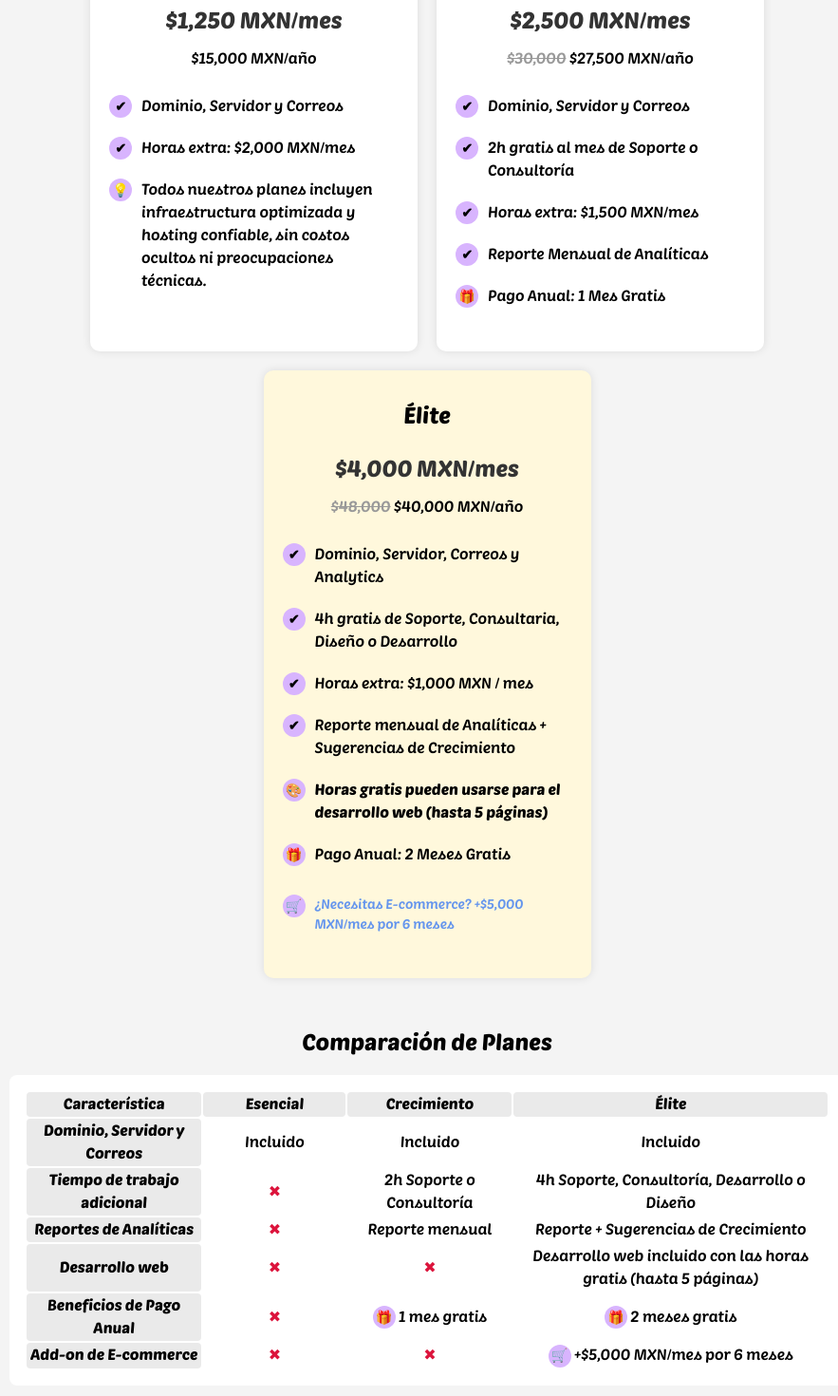
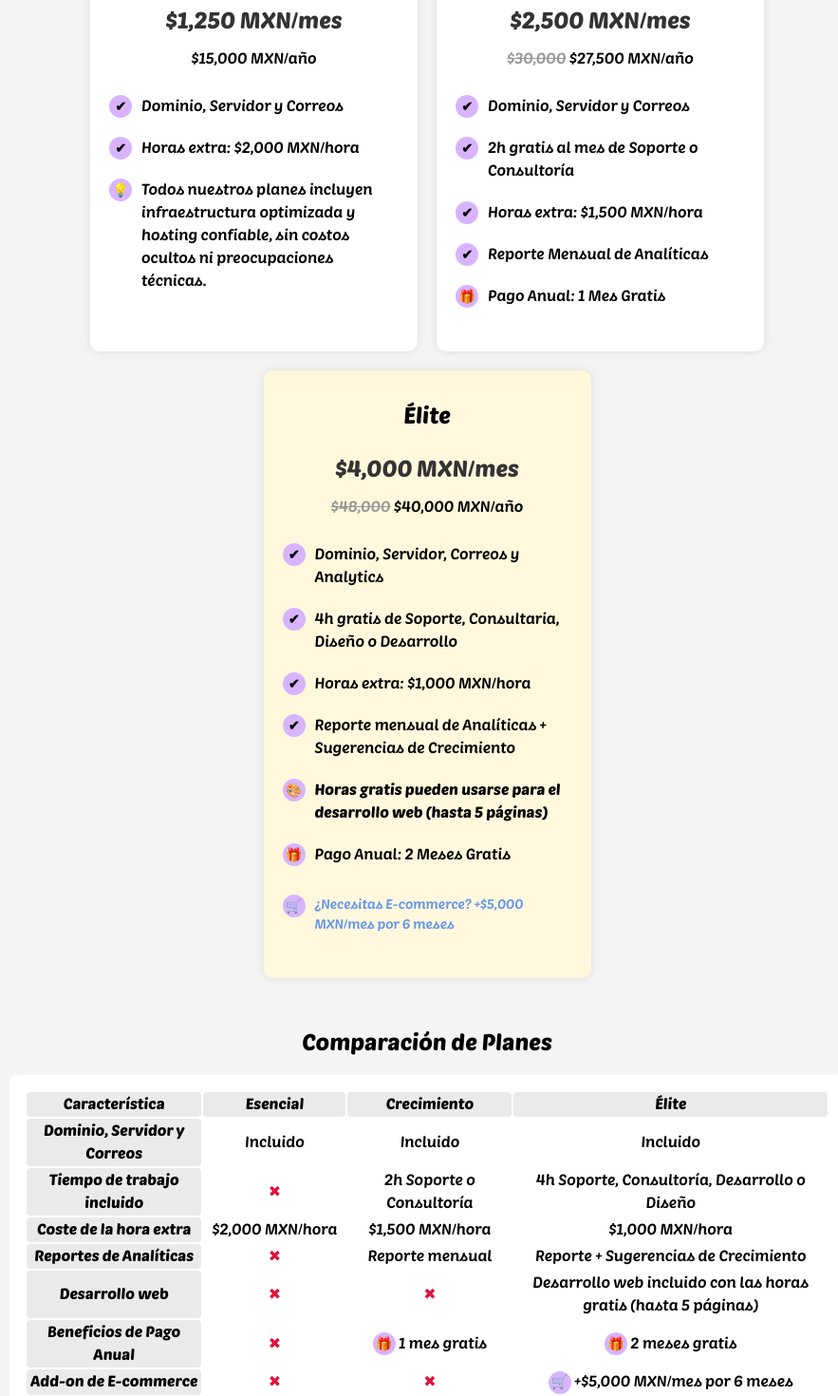
Before and after one commit to BennyRaccoon/buncult-website, a Next.js app: page /oferta-web in a window 1280 px wide. Shown: the part 380-1850 px from the top of the page at 95% size, without its empty margins (190-1073 px from the left). Built offline with nearby package versions, Linux system fonts and the light colour scheme.

Commit message:
Update page.js

```diff
--- a/app/oferta-web/page.js
+++ b/app/oferta-web/page.js
@@ -12,7 +12,7 @@ export default function Page() {
           <div className="priceYear">$15,000 MXN/año</div>
           <ul className="features">
             <li><span className="icon">✔</span> Dominio, Servidor y Correos</li>
-            <li><span className="icon">✔</span> Horas extra: $2,000 MXN/mes</li>
+            <li><span className="icon">✔</span> Horas extra: $2,000 MXN/hora</li>
             <li><span className="icon">💡</span> Todos nuestros planes incluyen infraestructura optimizada y hosting confiable, sin costos ocultos ni preocupaciones técnicas.</li>
           </ul>
         </div>
@@ -24,7 +24,7 @@ export default function Page() {
           <ul className="features">
             <li><span className="icon">✔</span> Dominio, Servidor y Correos</li>
             <li><span className="icon">✔</span> 2h gratis al mes de Soporte o Consultoría</li>
-            <li><span className="icon">✔</span> Horas extra: $1,500 MXN/mes</li>
+            <li><span className="icon">✔</span> Horas extra: $1,500 MXN/hora</li>
             <li><span className="icon">✔</span> Reporte Mensual de Analíticas</li>
             <li><span className="icon">🎁</span> Pago Anual: 1 Mes Gratis</li>
           </ul>
@@ -37,7 +37,7 @@ export default function Page() {
           <ul className="features">
             <li><span className="icon">✔</span> Dominio, Servidor, Correos y Analytics</li>
             <li><span className="icon">✔</span> 4h gratis de Soporte, Consultaria, Diseño o Desarrollo</li>
-            <li><span className="icon">✔</span> Horas extra: $1,000 MXN / mes</li>
+            <li><span className="icon">✔</span> Horas extra: $1,000 MXN/hora</li>
             <li><span className="icon">✔</span> Reporte mensual de Analíticas + Sugerencias de Crecimiento</li>
             <li><span className="icon">🎨</span> <strong>Horas gratis pueden usarse para el desarrollo web (hasta 5 páginas)</strong></li>
             <li><span className="icon">🎁</span> Pago Anual: 2 Meses Gratis</li>
@@ -62,10 +62,16 @@ export default function Page() {
             <td>Incluido</td>
           </tr>
           <tr>
-            <th>Tiempo de trabajo adicional</th>
+            <th>Tiempo de trabajo incluido</th>
             <td><span className="red">✖</span></td>
             <td> 2h Soporte o Consultoría</td>
             <td> 4h Soporte, Consultoría, Desarrollo o Diseño</td>
+          </tr>
+          <tr>
+            <th>Coste de la hora extra</th>
+            <td>$2,000 MXN/hora</td>
+            <td>$1,500 MXN/hora</td>
+            <td>$1,000 MXN/hora</td>
           </tr>
           <tr>
             <th>Reportes de Analíticas</th>
```
